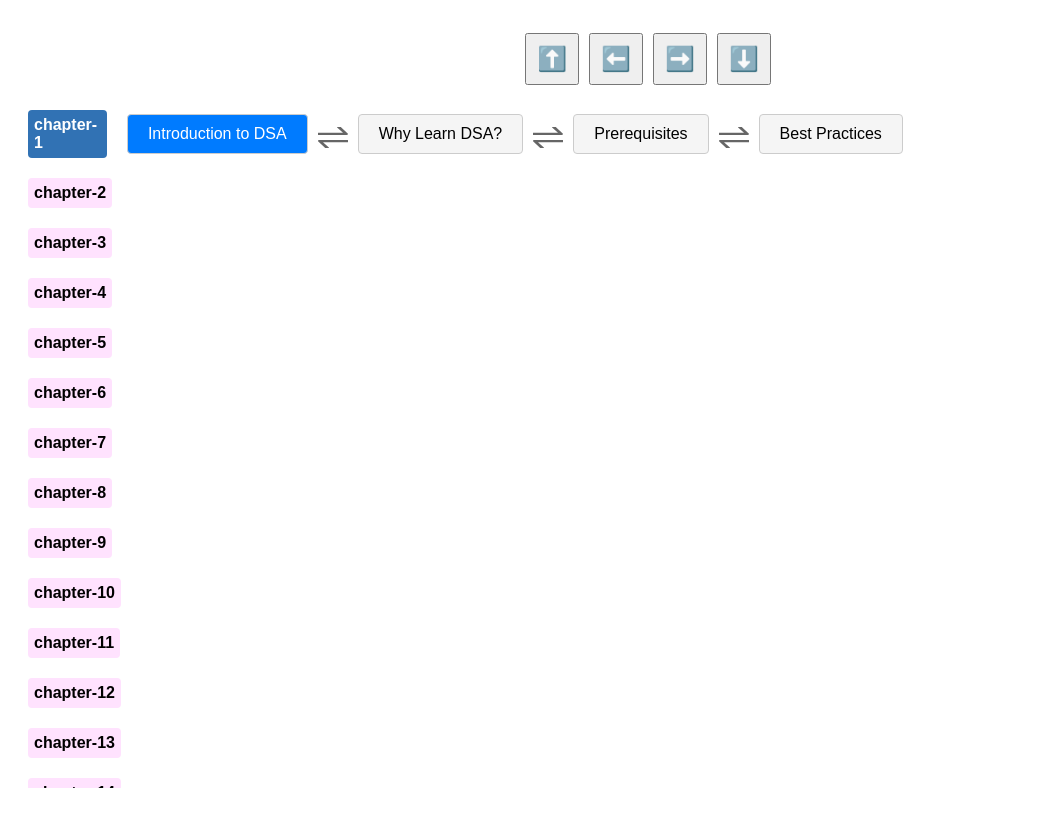
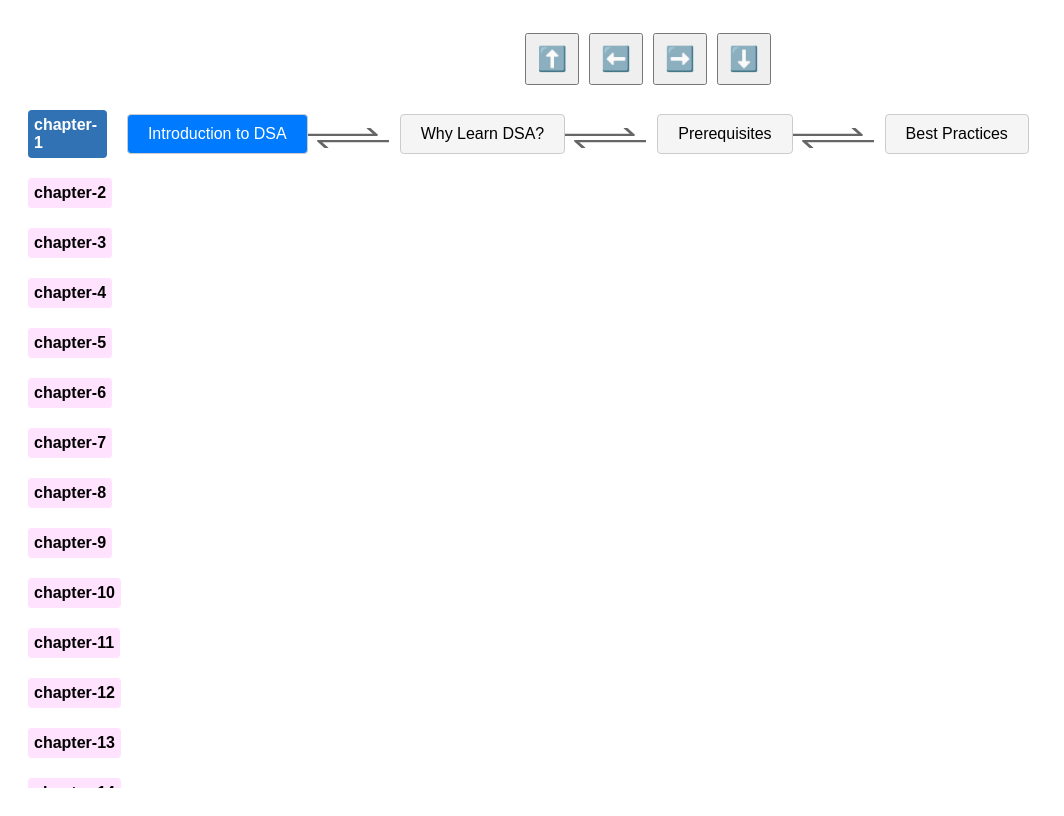
Before and after one commit to pandeysabin/dsa-course-navigation, a React (Create React App) app: page / in a window 1280 px wide. Shown: the whole page, without its empty margins (0-1064 px from the left). Built offline with nearby package versions, Linux system fonts and the light colour scheme.

Commit message:
update arrow svg icons

```diff
--- a/src/App.js
+++ b/src/App.js
@@ -354,16 +354,17 @@ function RenderLesson({
                       ? "highlight-forward"
                       : ""
                   }`}
+                  style={{ transform: "translateX(-12px)" }}
                 >
                   <svg
-                    width="30"
-                    height="9"
-                    viewBox="0 0 30 9"
+                    width="72"
+                    height="8"
+                    viewBox="0 0 72 8"
                     fill="none"
                     xmlns="http://www.w3.org/2000/svg"
                   >
                     <path
-                      d="M29.7184 6.51596L23.0337 0.361012C22.9118 0.24865 22.7564 0.157796 22.5792 0.0952707C22.402 0.0327455 22.2076 0.00017357 22.0106 0H19.3693C19.0962 0 18.9454 0.227851 19.1126 0.384684L24.9943 5.79986H0.326083C0.146737 5.79986 0 5.90638 0 6.03659V7.81205C0 7.94225 0.146737 8.04878 0.326083 8.04878H28.6912C29.7836 8.04878 30.391 7.13737 29.7184 6.51596Z"
+                      d="M71.709 6.47647L64.8015 0.358824C64.6755 0.247143 64.515 0.15684 64.3319 0.0946934C64.1488 0.032547 63.9479 0.000172518 63.7443 0L61.015 0C60.7328 0 60.5769 0.226471 60.7496 0.382353L66.8274 5.76471L54.0822 5.76471L0.336953 5.76471C0.151629 5.76471 0 5.87059 0 6L0 7.76471C0 7.89412 0.151629 8 0.336953 8L70.6476 8C71.7764 8 72.404 7.09412 71.709 6.47647Z"
                       fill="black"
                     />
                   </svg>
@@ -380,16 +381,17 @@ function RenderLesson({
                       ? "highlight-backward"
                       : ""
                   }`}
+                  style={{ transform: "translateX(-1px)" }}
                 >
                   <svg
-                    width="30"
-                    height="9"
-                    viewBox="0 0 30 9"
+                    width="72"
+                    height="8"
+                    viewBox="0 0 72 8"
                     fill="none"
                     xmlns="http://www.w3.org/2000/svg"
                   >
                     <path
-                      d="M0.281595 2.48404L6.9663 8.63899C7.0882 8.75135 7.24358 8.8422 7.42077 8.90473C7.59797 8.96725 7.79237 8.99982 7.98939 9L10.6307 9C10.9038 9 11.0546 8.77215 10.8874 8.61531L5.00572 3.20014L29.6739 3.20014C29.8533 3.20014 30 3.09362 30 2.96341L30 1.18795C30 1.05775 29.8533 0.95122 29.6739 0.95122L1.30876 0.951217C0.216377 0.951217 -0.390951 1.86262 0.281595 2.48404Z"
+                      d="M0.290986 1.52352L7.19851 7.64117C7.32448 7.75285 7.48504 7.84315 7.66814 7.9053C7.85124 7.96745 8.05212 7.99982 8.2557 7.99999L10.985 7.99999C11.2672 7.99999 11.4231 7.77352 11.2504 7.61764L5.17258 2.23529L17.9178 2.23529L71.663 2.23529C71.8484 2.23529 72 2.12941 72 2L72 0.235294C72 0.105882 71.8484 -1.32558e-08 71.663 -2.94573e-08L1.35238 -6.17621e-06C0.223588 -6.27489e-06 -0.403979 0.905876 0.290986 1.52352Z"
                       fill="black"
                     />
                   </svg>
```
